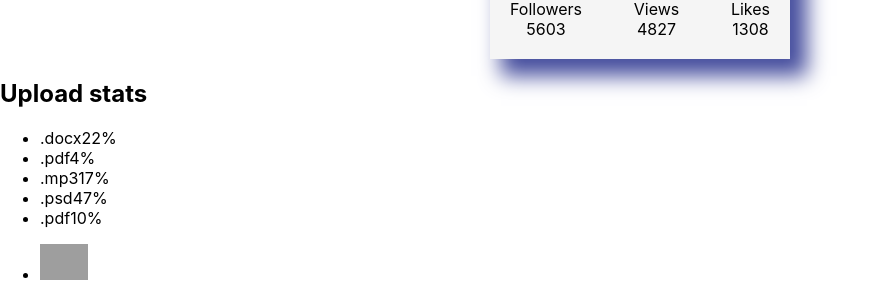
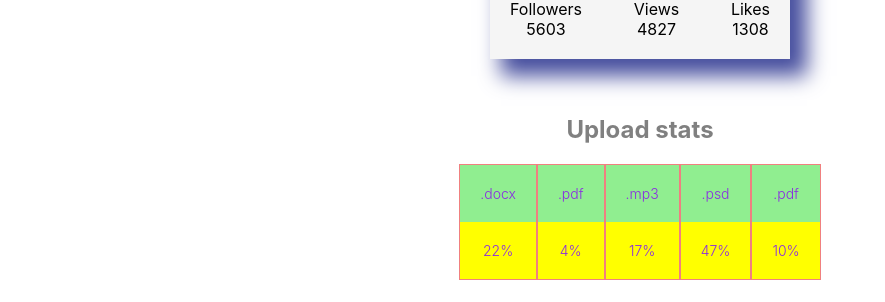
Before and after one commit to DurkaMateusz/goit-react-hw-01-components, a React (Create React App) app: page / in a window 1280 px wide. Shown: the part 496-798 px from the top of the page, without its empty margins (0-885 px from the left). Built offline with nearby package versions, Linux system fonts and the light colour scheme; grey boxes are pictures that could not be loaded.

Commit message:
Update statistics.module.css

```diff
--- a/src/components/statistics/statistics.module.css
+++ b/src/components/statistics/statistics.module.css
@@ -0,0 +1,36 @@
+.statistics {
+    margin: 0 auto;
+    padding: 20px;
+    text-align: center;
+    max-width: 360px;
+    color: grey;
+}
+
+.statList  {
+    display: flex;
+    justify-content: center;
+    list-style: none;
+    padding-left: 0;
+    color: blueviolet;
+    font-size: 14px;
+    font-weight: 300;
+    text-align: center;
+    margin-bottom: 1.3em;
+    background: white;
+ }
+
+ .item {
+    display: flex;
+    flex-direction: column;
+    border: solid 1px lightcoral;
+ }
+
+ .label {
+    padding: 20px;
+    background: lightgreen;
+ }
+
+ .percentage {
+    background: yellow;
+    padding: 20px;
+ }
```
